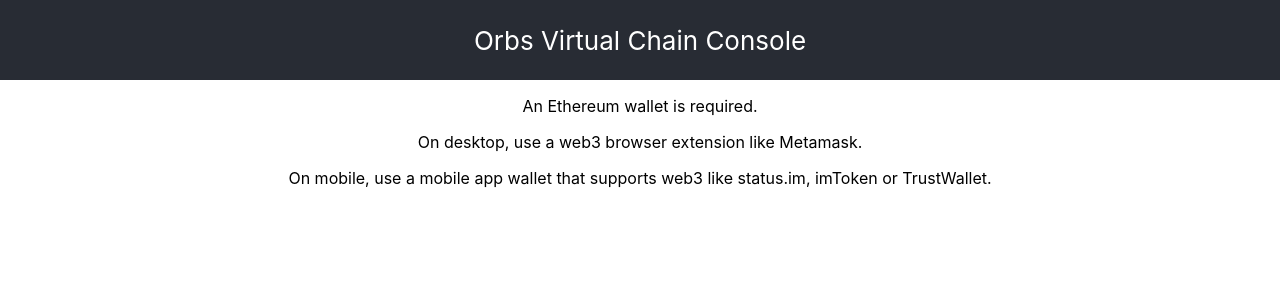
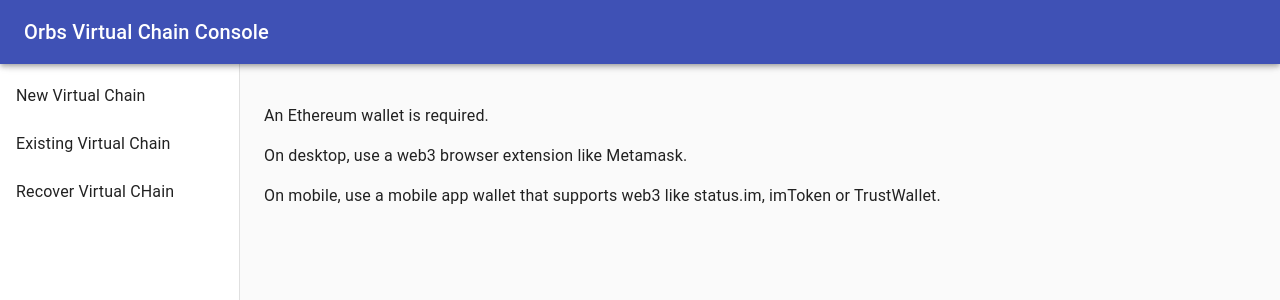
Before and after one commit to orbs-network/subscription-ui, a React (Create React App) app: page / in a window 1280 px wide. Shown: the top 300 px of the page. Built offline with nearby package versions, Linux system fonts and the light colour scheme.

Commit message:
Add drawer for navigation

```diff
--- a/src/App.tsx
+++ b/src/App.tsx
@@ -4,11 +4,49 @@
 import Connect from "./Connect";
 import Web3 from "web3";
 
+import { withStyles } from '@material-ui/core/styles';
+import Drawer from '@material-ui/core/Drawer';
+import AppBar from '@material-ui/core/AppBar';
+import CssBaseline from '@material-ui/core/CssBaseline';
+import Toolbar from '@material-ui/core/Toolbar';
+import List from '@material-ui/core/List';
+import Typography from '@material-ui/core/Typography';
+import Divider from '@material-ui/core/Divider';
+import ListItem from '@material-ui/core/ListItem';
+import ListItemIcon from '@material-ui/core/ListItemIcon';
+import ListItemText from '@material-ui/core/ListItemText';
+import { Styles } from '@material-ui/core/styles/withStyles';
+
 interface AppState {
   connected: boolean;
   web3?: Web3;
   account?: string;
 }
+
+const drawerWidth = 240;
+
+const useStyles = withStyles((theme) => ({
+  root: {
+    display: 'flex',
+  },
+  appBar: {
+    zIndex: theme.zIndex.drawer + 1,
+  },
+  drawer: {
+    width: drawerWidth,
+    flexShrink: 0,
+  },
+  drawerPaper: {
+    width: drawerWidth,
+  },
+  drawerContainer: {
+    overflow: 'auto',
+  },
+  content: {
+    flexGrow: 1,
+    padding: theme.spacing(3),
+  },
+}));
 
 class App extends React.Component<{}, AppState> {
   constructor(props: any) {
@@ -32,21 +70,51 @@
   }
 
   render() {
+    const { classes } = this.props as any;
+
     return (
-      <div className="App">
-        <header className="App-header">
-          Orbs Virtual Chain Console
-        </header>
-        { !this.state.connected &&
-          <Connect onEthereumEnabled={(value: boolean) => this.onEthereumEnabled(value)}/>
-        }
-        {
-          this.state.connected && this.state.account &&
-          <p>Connected as {this.state.account}</p>
-        }
+      <div className={classes.root}>
+        <CssBaseline />
+        <AppBar position="fixed" className={classes.appBar}>
+          <Toolbar>
+            <Typography variant="h6" noWrap>
+            Orbs Virtual Chain Console
+            </Typography>
+          </Toolbar>
+        </AppBar>
+        <Drawer
+          className={classes.drawer}
+          variant="permanent"
+          classes={{
+            paper: classes.drawerPaper,
+          }}
+        >
+          <Toolbar />
+          <div className={classes.drawerContainer}>
+            <List>
+              {['New Virtual Chain', 'Existing Virtual Chain', 'Recover Virtual CHain'].map((text, index) => (
+                <ListItem button key={text}>
+                  <ListItemText primary={text} />
+                </ListItem>
+              ))}
+            </List>
+          </div>
+        </Drawer>
+        <main className={classes.content}>
+          < Toolbar />
+          {
+            this.state.connected && this.state.account &&
+            <Typography paragraph>Connected as {this.state.account}</Typography>
+          }
+          { !this.state.connected &&
+            <Typography paragraph>
+              <Connect onEthereumEnabled={(value: boolean) => this.onEthereumEnabled(value)}/>
+            </Typography>
+          }
+        </main>
       </div>
     );
   }
 }
 
-export default App;
+export default useStyles(App);
```
